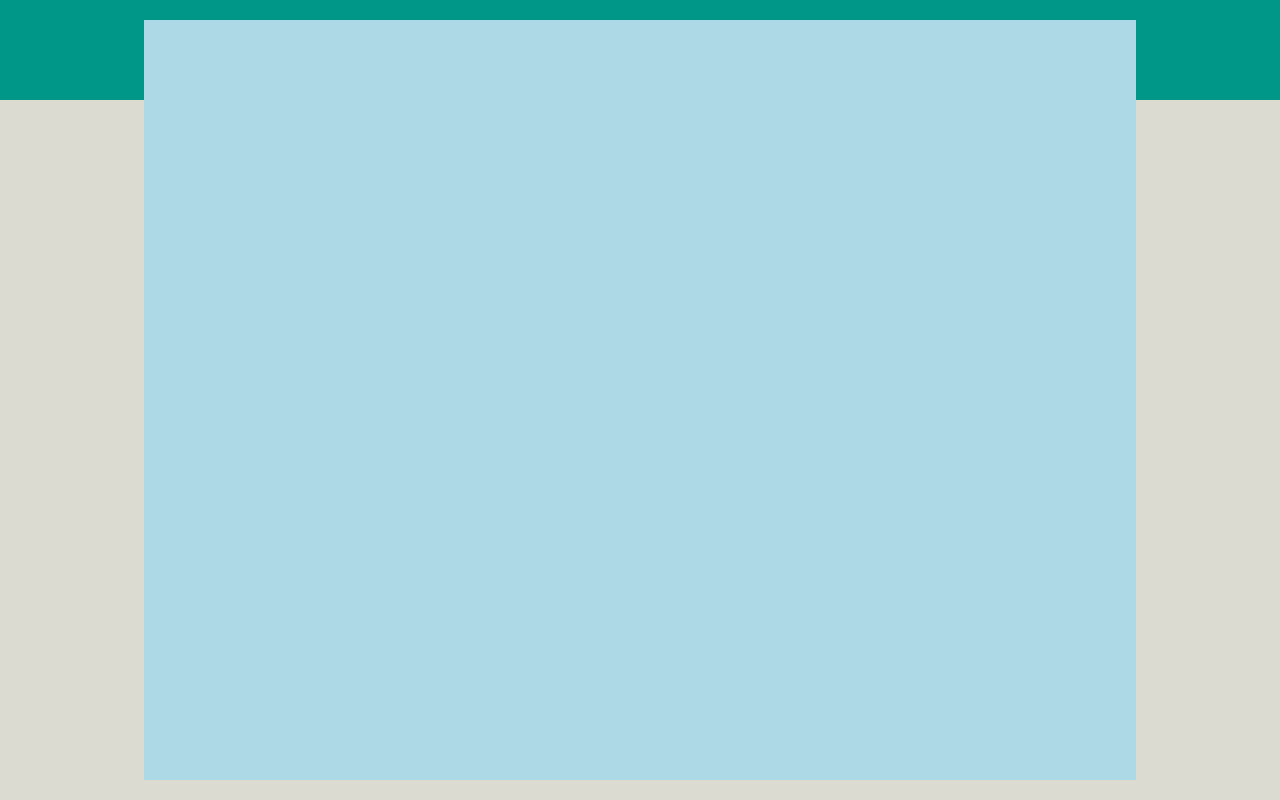
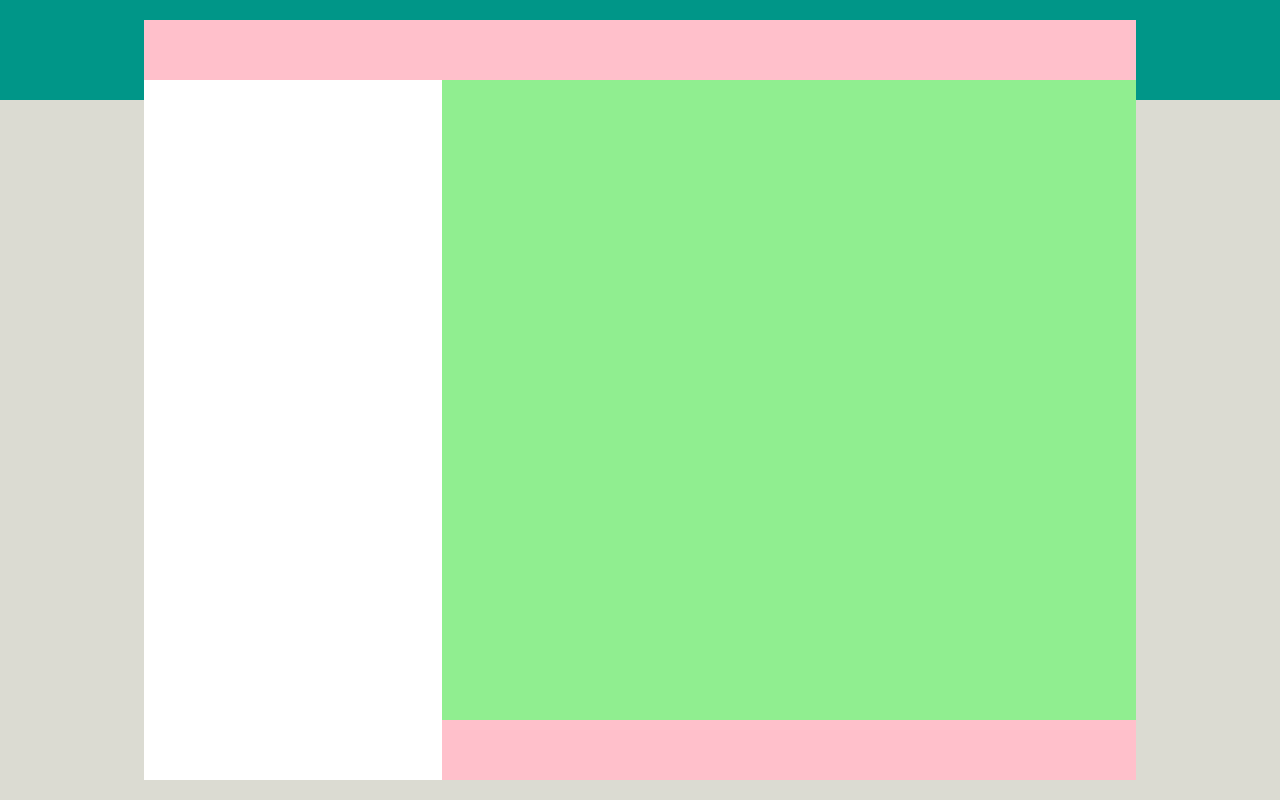
Before and after one commit to MatiaCasu/vue-boolzapp, a plain HTML site: page index.html in a window 1280 px wide. Drawn offline with nearby package versions, Linux system fonts and the light colour scheme.

Commit message:
Struttura interna del contenitore principale

```diff
--- a/css/style.css
+++ b/css/style.css
@@ -2,6 +2,10 @@
   margin: 0;
   padding: 0;
   box-sizing: border-box;
+}
+
+.flex-box{
+  display: flex;
 }
 
 .body-wrap{
@@ -11,9 +15,31 @@
   padding: 20px;
 }
 
+.main-container, .main-container > section {
+  height: 100%;
+}
+
 .main-container{
   width: 80%;
-  height: 100%;
-  background-color: lightblue;
   margin: 0 auto;
 }
+
+section.user{
+  flex-basis: 30%;
+  background-color: #fff;
+}
+
+section.chat{
+  background-color: lightgreen;
+  flex-basis: 70%;
+}
+
+.head, section.chat > .foot{
+  height: 60px;
+  background-color: pink;
+}
+
+section.chat > .foot{
+  position: relative;
+  top: calc(100% - 120px);   /* 100% - (altezza footer * 2) */
+}
--- a/index.html
+++ b/index.html
@@ -11,8 +11,17 @@
 </head>
 <body>
   <div class="body-wrap">
-    <div class="main-container">
-
+    <div class="main-container flex-box">
+      <section class="user">
+        <div class="head">
+        </div>
+      </section>
+      <section class="chat">
+        <div class="head">
+        </div>
+        <div class="foot">
+        </div>
+      </section>
     </div>
   </div>
   <script src="https://cdn.jsdelivr.net/npm/vue@2/dist/vue.js"></script>
```
